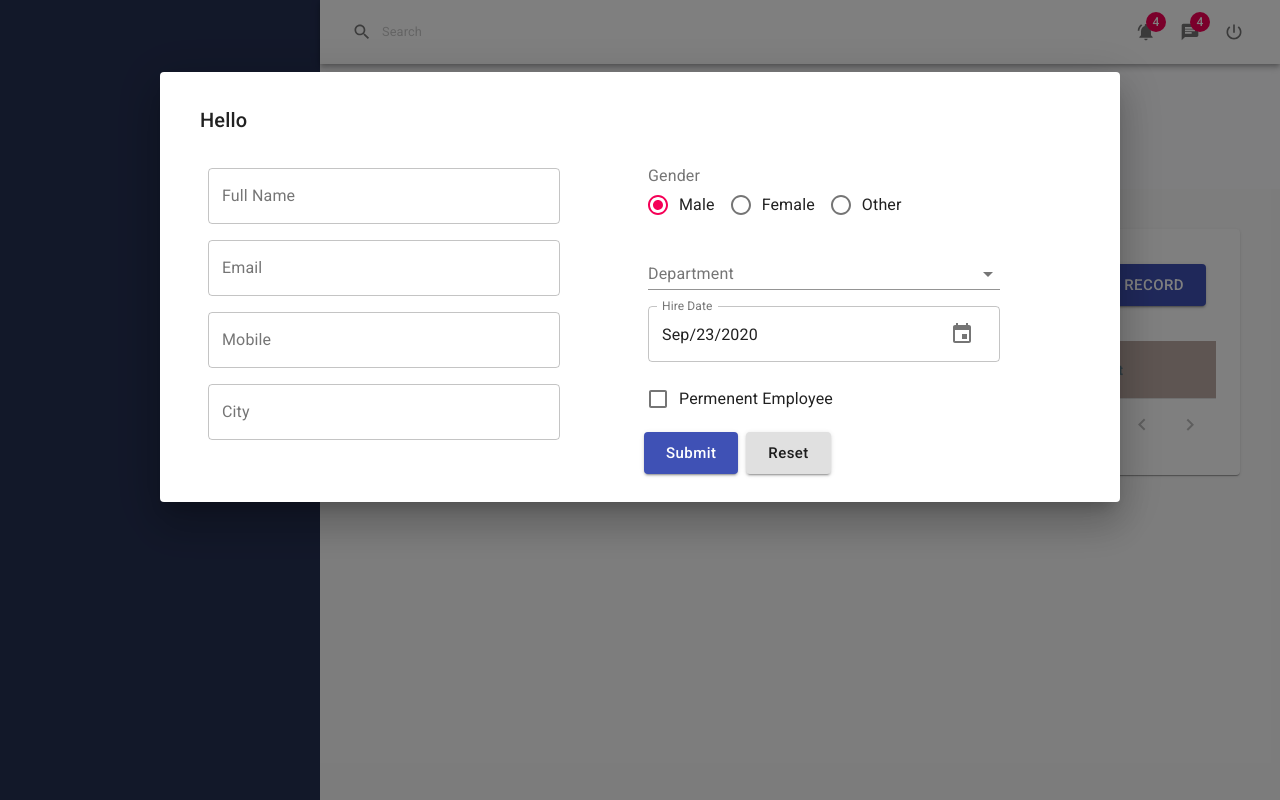
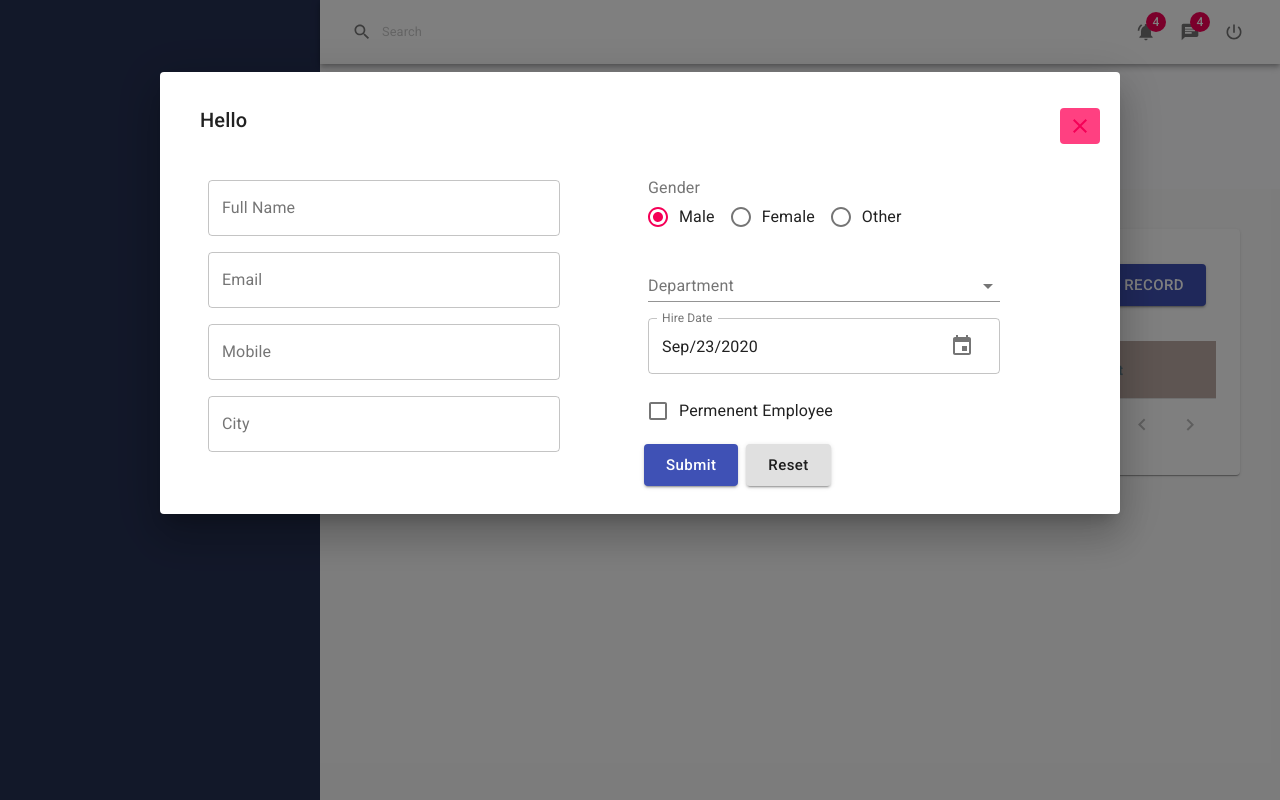
Before and after one commit to Ahmiii/React-With-Material-UI, a React (Create React App) app: page / in a window 1280 px wide. Both pictures are taken after typing "Sample" into the empty fields and a click on the button "ADD RECORD". Built offline with nearby package versions, Linux system fonts and the light colour scheme.

Commit message:
complete popup functionality

```diff
--- a/src/components/Employees/Employess.jsx
+++ b/src/components/Employees/Employess.jsx
@@ -118,7 +118,7 @@ const Employess = (props) => {
           </TableBody>
         </TblContainer>
         <TblPagination />
-        <PopUp openPopup={openPopup} title="Hello">
+        <PopUp openPopup={openPopup} setPopUp={setopenPopup} title="Hello">
           <EmployeeForm />
         </PopUp>
       </Paper>
--- /dev/null
+++ b/src/components/controls/ActionButton.jsx
@@ -0,0 +1,32 @@
+import React from "react";
+import { Button, withStyles } from "@material-ui/core";
+
+const styles = (theme) => ({
+  root: {
+    minWidth: "0px",
+    margin: theme.spacing(0.5),
+  },
+  secondary: {
+    backgroundColor: theme.palette.secondary.light,
+    "& .MuiButton-label": {
+      color: theme.palette.secondary.main,
+    },
+  },
+  primary: {
+    backgroundColor: theme.palette.primary.light,
+    "& .MuiButton-label": {
+      color: theme.palette.primary.main,
+    },
+  },
+});
+
+const ActionButton = (props) => {
+  const { classes, onClick, children, color } = props;
+  return (
+    <Button className={`${classes.root} ${classes[color]}`} onClick={onClick}>
+      {children}
+    </Button>
+  );
+};
+
+export default withStyles(styles)(ActionButton);
--- a/src/components/controls/PopUp.jsx
+++ b/src/components/controls/PopUp.jsx
@@ -4,27 +4,48 @@ import {
   DialogContent,
   DialogTitle,
   makeStyles,
+  Typography,
 } from "@material-ui/core";
-
+import CloseIcon from "@material-ui/icons/Close";
+import Controls from "./controls";
 const useStyles = makeStyles((theme) => ({
   dialogeWrapper: {
     padding: theme.spacing(2),
     position: "absolute",
     top: theme.spacing(5),
   },
+  dialogeTitle: {
+    paddingRight: "0px",
+  },
 }));
 
 const PopUp = (props) => {
   const classes = useStyles();
-  const { title, children, openPopup } = props;
+  const { title, children, openPopup, setPopUp } = props;
+  const handleOnClose = () => {
+    setPopUp(false);
+  };
   return (
     <div>
       <Dialog
         open={openPopup}
+        onClose={handleOnClose}
         maxWidth="md"
         classes={{ paper: classes.dialogeWrapper }}
       >
-        <DialogTitle>{title}</DialogTitle>
+        <DialogTitle className={classes.dialogeTitle}>
+          <div style={{ display: "flex" }}>
+            <Typography variant="h6" component="div" style={{ flexGrow: 1 }}>
+              {title}
+            </Typography>
+            <Controls.ActionButton
+              color="secondary"
+              onClick={() => setPopUp(false)}
+            >
+              <CloseIcon />
+            </Controls.ActionButton>
+          </div>
+        </DialogTitle>
         <DialogContent>{children}</DialogContent>
       </Dialog>
     </div>
--- a/src/components/controls/controls.jsx
+++ b/src/components/controls/controls.jsx
@@ -2,10 +2,12 @@ import Input from "./inputs";
 import Button from "./Buttons";
 import RadioButton from "./RadioButton";
 import CheckBox from "./checkBox";
+import ActionButton from "./ActionButton";
 const controls = {
   Input,
   Button,
   RadioButton,
   CheckBox,
+  ActionButton,
 };
 export default controls;
```
